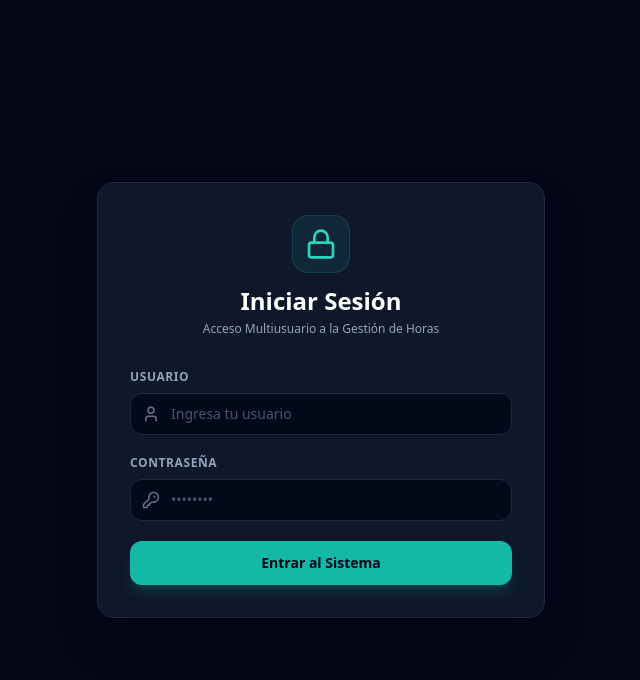
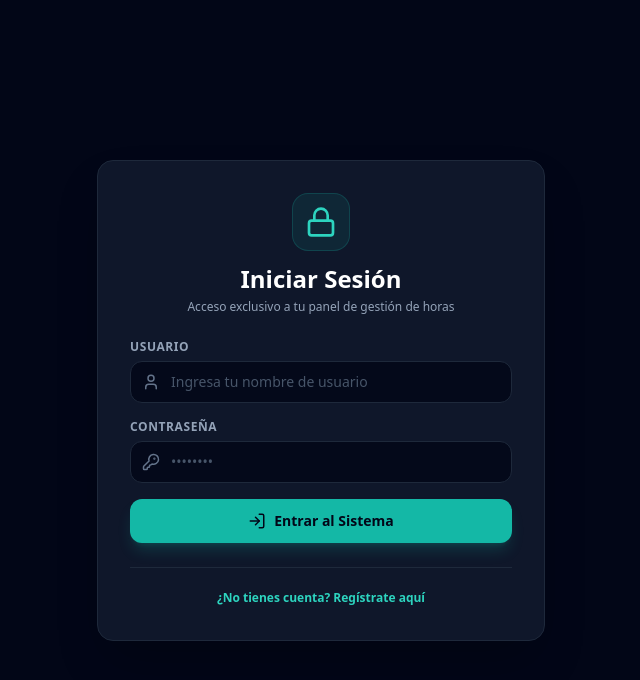
Before and after one commit to Isaac3344/Sistema_Registro_Horas, a React (Vite) app in the folder frontend/: page / in a window 1280 px wide. Shown: the top 680 px of the page, without its empty margins (319-959 px from the left). Built offline with nearby package versions, Linux system fonts and the light colour scheme.

Commit message:
Fix database schema constraint and add explicit User Registration feature

```diff
--- a/frontend/src/api.js
+++ b/frontend/src/api.js
@@ -1,4 +1,17 @@
 const API_URL = "https://backend-registro-horas.onrender.com";
+
+export const registerUser = async (username, password) => {
+  const res = await fetch(`${API_URL}/register`, {
+    method: "POST",
+    headers: { "Content-Type": "application/json" },
+    body: JSON.stringify({ username, password }),
+  });
+  if (!res.ok) {
+    const err = await res.json();
+    throw new Error(err.detail || "Error al registrar usuario");
+  }
+  return await res.json();
+};
 
 export const loginUser = async (username, password) => {
   const res = await fetch(`${API_URL}/login`, {
--- a/frontend/src/components/Login.jsx
+++ b/frontend/src/components/Login.jsx
@@ -1,51 +1,79 @@
 import React, { useState } from 'react';
-import { Lock, User, KeyRound, AlertCircle } from 'lucide-react';
-import { loginUser } from '../api';
+import { Lock, User, KeyRound, AlertCircle, UserPlus, LogIn } from 'lucide-react';
+import { loginUser, registerUser } from '../api';
 
 export default function Login({ onLoginSuccess }) {
+  const [isRegisterMode, setIsRegisterMode] = useState(false);
   const [username, setUsername] = useState('');
   const [password, setPassword] = useState('');
   const [error, setError] = useState('');
+  const [successMsg, setSuccessMsg] = useState('');
   const [loading, setLoading] = useState(false);
 
   const handleSubmit = async (e) => {
     e.preventDefault();
     setError('');
+    setSuccessMsg('');
     setLoading(true);
 
     try {
-      const userData = await loginUser(username, password);
-      onLoginSuccess(userData);
+      if (isRegisterMode) {
+        const registeredUser = await registerUser(username, password);
+        setSuccessMsg("¡Usuario registrado con éxito! Entrando al sistema...");
+        setTimeout(() => {
+          onLoginSuccess(registeredUser);
+        }, 800);
+      } else {
+        const userData = await loginUser(username, password);
+        onLoginSuccess(userData);
+      }
     } catch (err) {
-      setError(err.message || 'Error al autenticar usuario');
+      setError(err.message || 'Ocurrió un error');
     } finally {
       setLoading(false);
     }
   };
 
+  const toggleMode = () => {
+    setIsRegisterMode(!isRegisterMode);
+    setError('');
+    setSuccessMsg('');
+  };
+
   return (
-    <div className="min-h-screen bg-slate-950 flex items-center justify-center p-4 text-slate-100">
+    <div className="min-h-screen bg-slate-950 flex items-center justify-center p-4 text-slate-100 font-sans">
       <div className="w-full max-w-md bg-slate-900 border border-slate-800 rounded-2xl p-8 shadow-2xl">
-        <div className="flex flex-col items-center mb-8">
+        <div className="flex flex-col items-center mb-6">
           <div className="p-3 bg-teal-500/10 text-teal-400 rounded-2xl border border-teal-500/20 mb-3">
-            <Lock size={32} />
+            {isRegisterMode ? <UserPlus size={32} /> : <Lock size={32} />}
           </div>
-          <h2 className="text-2xl font-bold text-white">Iniciar Sesión</h2>
+          <h2 className="text-2xl font-bold text-white">
+            {isRegisterMode ? 'Crear Nueva Cuenta' : 'Iniciar Sesión'}
+          </h2>
           <p className="text-slate-400 text-xs mt-1 text-center">
-            Acceso Multiusuario a la Gestión de Horas
+            {isRegisterMode
+              ? 'Regístrate para gestionar tus jornadas con datos aislados'
+              : 'Acceso exclusivo a tu panel de gestión de horas'}
           </p>
         </div>
 
         {error && (
-          <div className="mb-6 p-3 rounded-xl bg-red-500/10 border border-red-500/20 text-red-400 text-xs flex items-center gap-2">
-            <AlertCircle size={16} />
+          <div className="mb-5 p-3 rounded-xl bg-red-500/10 border border-red-500/20 text-red-400 text-xs flex items-center gap-2">
+            <AlertCircle size={16} className="shrink-0" />
             <span>{error}</span>
           </div>
         )}
 
-        <form onSubmit={handleSubmit} className="space-y-5">
+        {successMsg && (
+          <div className="mb-5 p-3 rounded-xl bg-emerald-500/10 border border-emerald-500/20 text-emerald-400 text-xs flex items-center gap-2">
+            <UserPlus size={16} className="shrink-0" />
+            <span>{successMsg}</span>
+          </div>
+        )}
+
+        <form onSubmit={handleSubmit} className="space-y-4">
           <div>
-            <label className="block text-xs font-semibold uppercase tracking-wider text-slate-400 mb-2">
+            <label className="block text-xs font-semibold uppercase tracking-wider text-slate-400 mb-1.5">
               Usuario
             </label>
             <div className="relative">
@@ -55,14 +83,14 @@ export default function Login({ onLoginSuccess }) {
                 required
                 value={username}
                 onChange={(e) => setUsername(e.target.value)}
-                placeholder="Ingresa tu usuario"
+                placeholder="Ingresa tu nombre de usuario"
                 className="w-full bg-slate-950/80 border border-slate-800 rounded-xl pl-10 pr-4 py-2.5 text-sm text-slate-200 placeholder-slate-600 focus:outline-none focus:border-teal-500/50 transition-colors"
               />
             </div>
           </div>
 
           <div>
-            <label className="block text-xs font-semibold uppercase tracking-wider text-slate-400 mb-2">
+            <label className="block text-xs font-semibold uppercase tracking-wider text-slate-400 mb-1.5">
               Contraseña
             </label>
             <div className="relative">
@@ -81,11 +109,30 @@ export default function Login({ onLoginSuccess }) {
           <button
             type="submit"
             disabled={loading}
-            className="w-full py-3 px-4 rounded-xl font-bold text-sm bg-teal-500 hover:bg-teal-400 text-slate-950 transition-all shadow-lg shadow-teal-500/20 disabled:opacity-50"
+            className="w-full py-3 px-4 rounded-xl font-bold text-sm bg-teal-500 hover:bg-teal-400 text-slate-950 transition-all shadow-lg shadow-teal-500/20 disabled:opacity-50 flex items-center justify-center gap-2 mt-2"
           >
-            {loading ? 'Verificando...' : 'Entrar al Sistema'}
+            {isRegisterMode ? <UserPlus size={18} /> : <LogIn size={18} />}
+            <span>
+              {loading
+                ? 'Procesando...'
+                : isRegisterMode
+                ? 'Registrar Cuenta'
+                : 'Entrar al Sistema'}
+            </span>
           </button>
         </form>
+
+        <div className="mt-6 pt-4 border-t border-slate-800 text-center">
+          <button
+            type="button"
+            onClick={toggleMode}
+            className="text-xs font-semibold text-teal-400 hover:text-teal-300 transition-colors"
+          >
+            {isRegisterMode
+              ? '¿Ya tienes una cuenta? Inicia sesión aquí'
+              : '¿No tienes cuenta? Regístrate aquí'}
+          </button>
+        </div>
       </div>
     </div>
   );
```
Also changed, not shown: 2 other files (tests, documents, lock files or other folders).
